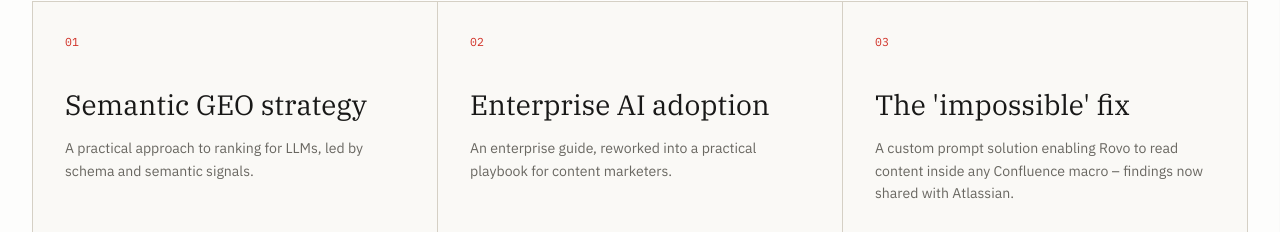
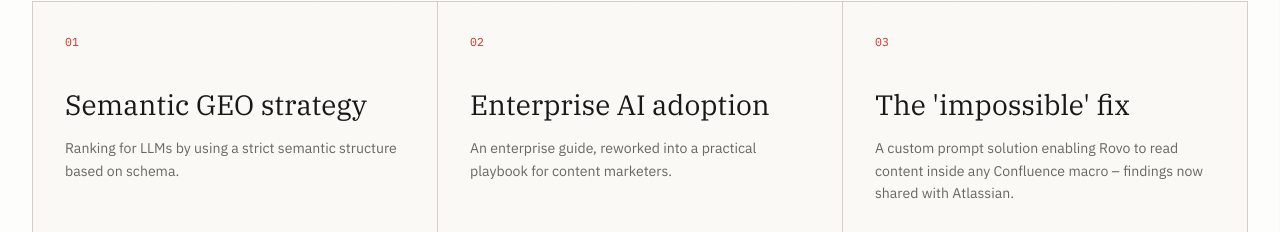
Before and after one commit to simonkirrane/Career-Highlights, a React (Vite) app: page / in a window 1280 px wide. Shown: the part 9088-9320 px from the top of the page. Built offline with nearby package versions, Linux system fonts and the light colour scheme; the HTML template or start-up script is replaced by a standard one.

Commit message:
Revise description for Semantic GEO strategy

```diff
--- a/src/App.tsx
+++ b/src/App.tsx
@@ -447,8 +447,7 @@ In the first year, by retooling documentation into bottom-of-funnel blogs, hirin
                 <span>01</span>
                 <h3>Semantic GEO strategy</h3>
                 <p>
-                  A practical approach to ranking for LLMs, led by schema and
-                  semantic signals.
+                  Ranking for LLMs by using a strict semantic structure based on schema.
                 </p>
                 <ExternalLink href="https://signal.simonkirrane.com/">
                   Read Signal/Noise
```
